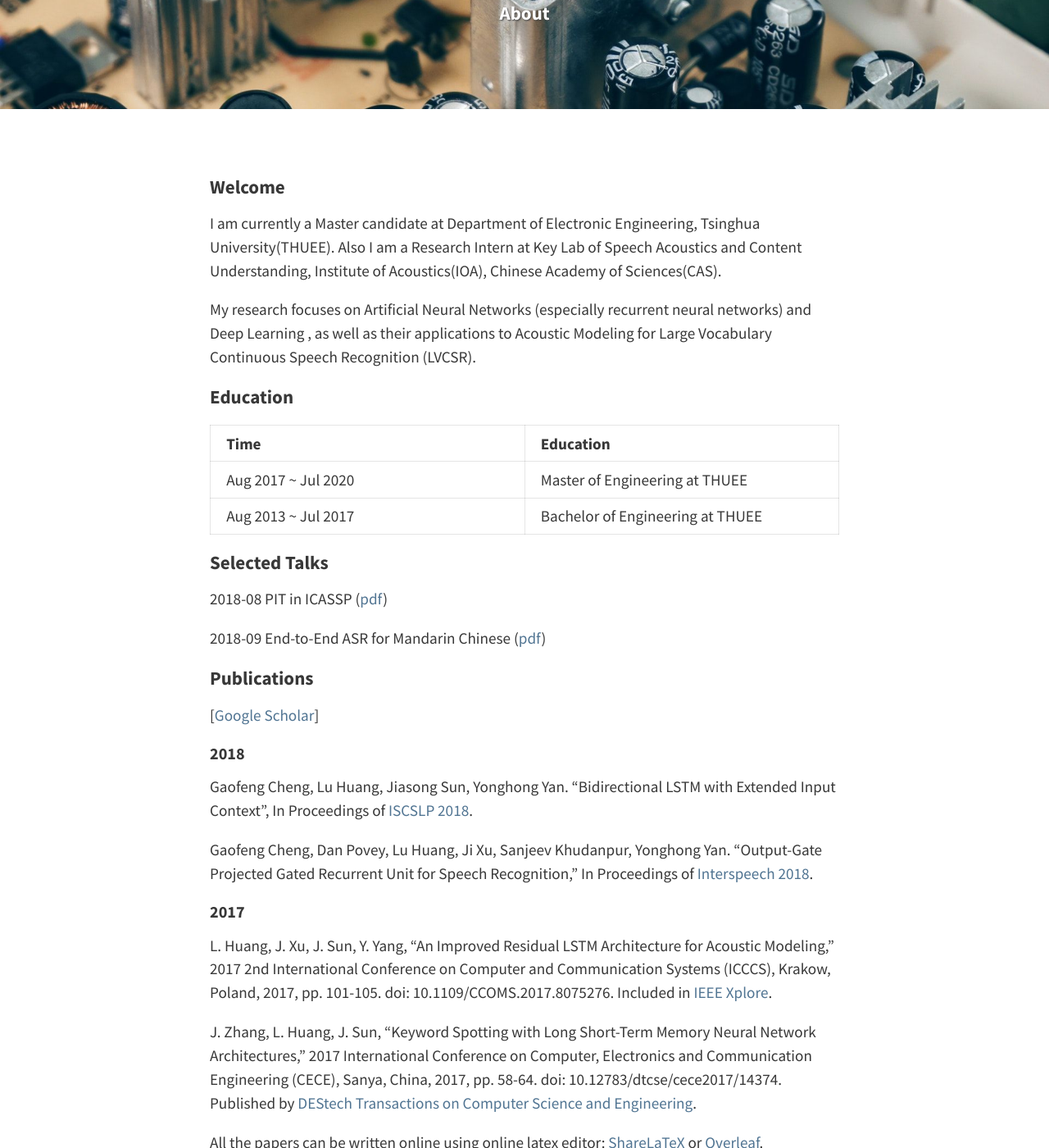
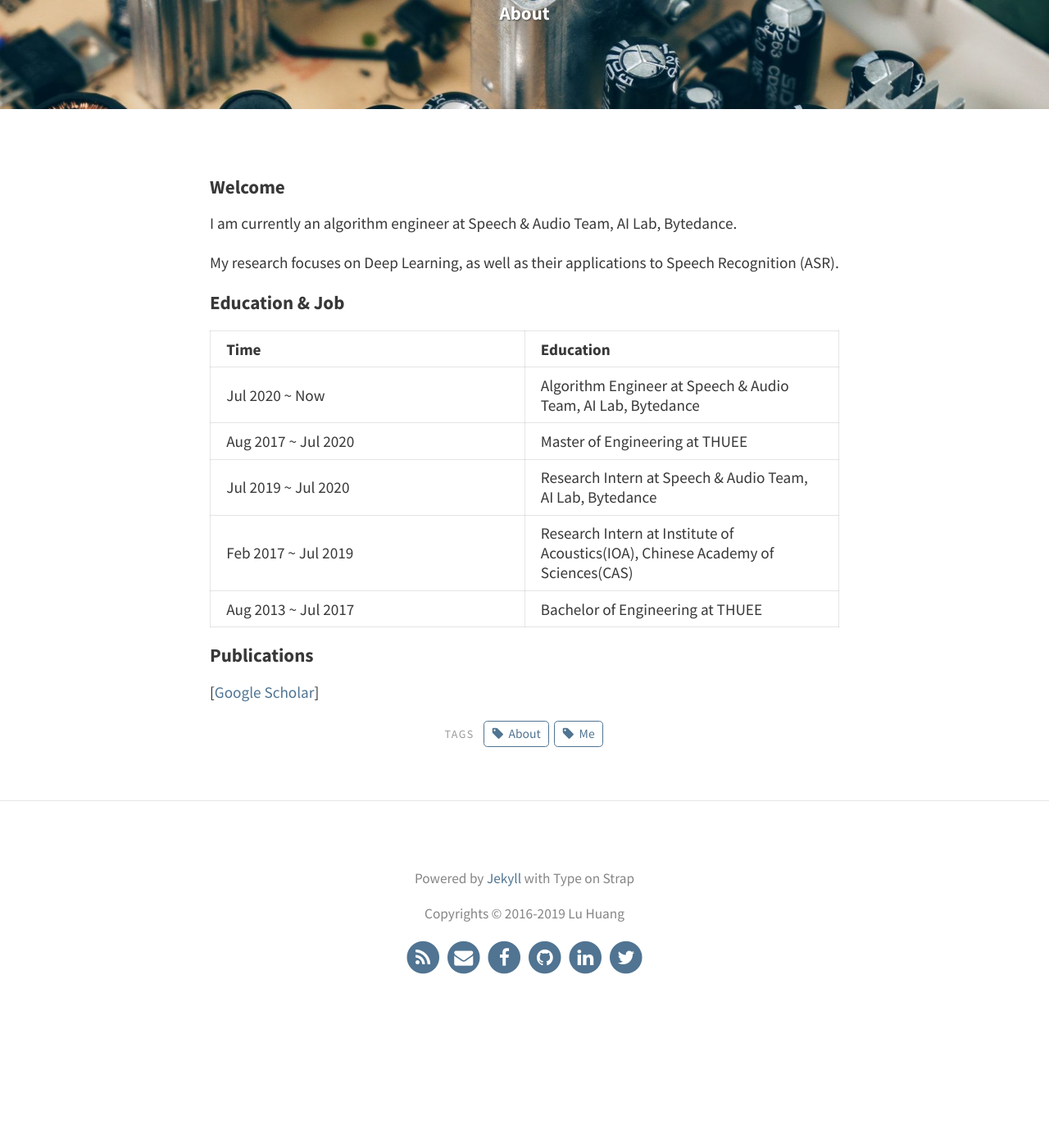
Before and after one commit to hlthu/hlthu.github.io, a Jekyll site: the page built from pages/about.md, in a window 1280 px wide and 1400 px high, scrolled down 223 px. Shown: the whole window at 82% size. Built offline with Jekyll 4.4.1, drawn with Linux system fonts in a browser that asks for light colours; comment, search, counter and statistics services are not loaded; after the commit the page ends 1495 px from its top, so only the background shows below that; some of the changed text lies outside the part shown.

Commit message:
update edu & work information

```diff
--- a/pages/about.md
+++ b/pages/about.md
@@ -8,42 +8,20 @@ tags: [About, Me]
 
 # Welcome
 
-I am currently a Master candidate at Department of Electronic Engineering, Tsinghua University(THUEE). Also I am a Research Intern at Key Lab of Speech Acoustics and Content Understanding, Institute of Acoustics(IOA), Chinese Academy of Sciences(CAS).
+I am currently an algorithm engineer at Speech & Audio Team, AI Lab, Bytedance.
 
-My research focuses on Artificial Neural Networks (especially recurrent neural networks) and Deep Learning , as well as their applications to Acoustic Modeling for Large Vocabulary Continuous Speech Recognition (LVCSR).
+My research focuses on Deep Learning, as well as their applications to Speech Recognition (ASR).
 
-# Education
+# Education & Job
 
 |Time|Education|
 |----|----|
+|Jul 2020 ~ Now | Algorithm Engineer at Speech & Audio Team, AI Lab, Bytedance|
 |Aug 2017 ~ Jul 2020 | Master of Engineering at THUEE|
+|Jul 2019 ~ Jul 2020 | Research Intern at Speech & Audio Team, AI Lab, Bytedance|
+|Feb 2017 ~ Jul 2019 | Research Intern at Institute of Acoustics(IOA), Chinese Academy of Sciences(CAS)|
 |Aug 2013 ~ Jul 2017 | Bachelor of Engineering at THUEE|
-
-# Selected Talks
-
-2018-08 PIT in ICASSP ([pdf](https://hlthu.github.io/public/downloads/pit-huanglu-201808.pdf))
-
-2018-09 End-to-End ASR for Mandarin Chinese ([pdf](https://hlthu.github.io/public/downloads/Interspeech_2018_e2e.pdf))
-
 
 # Publications
 
 [[Google Scholar](https://scholar.google.com/citations?user=OjYWJ3sAAAAJ&hl=en)]
-
-## 2018
-
-Gaofeng Cheng, Lu Huang, Jiasong Sun, Yonghong Yan. "Bidirectional LSTM with Extended Input Context", In Proceedings of [ISCSLP 2018](http://iscslp2018.org/).
-
-Gaofeng Cheng, Dan Povey, Lu Huang, Ji Xu, Sanjeev Khudanpur, Yonghong Yan. "Output-Gate Projected Gated Recurrent Unit for Speech Recognition," In Proceedings of [Interspeech 2018](https://www.isca-speech.org/archive/Interspeech_2018/pdfs/1403.pdf).
-
-## 2017
-
-L. Huang, J. Xu, J. Sun, Y. Yang,  "An Improved Residual LSTM Architecture for Acoustic Modeling," 2017 2nd International Conference on Computer and Communication Systems (ICCCS), Krakow, Poland, 2017, pp. 101-105. doi: 10.1109/CCOMS.2017.8075276. Included in [IEEE Xplore](http://ieeexplore.ieee.org/document/8075276/).
-
-J. Zhang, L. Huang, J. Sun,  "Keyword Spotting with Long Short-Term Memory Neural Network Architectures," 2017 International Conference on Computer, Electronics and Communication Engineering (CECE), Sanya, China, 2017, pp. 58-64. doi: 10.12783/dtcse/cece2017/14374. Published by [DEStech Transactions on Computer Science and Engineering](http://dpi-proceedings.com/index.php/dtcse/article/view/14374).
-
-All the papers can be written online using online latex editor: [ShareLaTeX](https://www.sharelatex.com?r=c8d61497&rm=d&rs=b) or [Overleaf](https://www.overleaf.com/signup?ref=84156d2cd419).
-
-# Patents
-
-黄露, 杨毅, 孙甲松(清华大学). 一种残差长短期记忆循环神经网络的声学模型建模方法. 中国, [CN107293288 A(公开号)](https://www.google.com/patents/CN107293288A?cl=zh). 2017-10-24.
```
